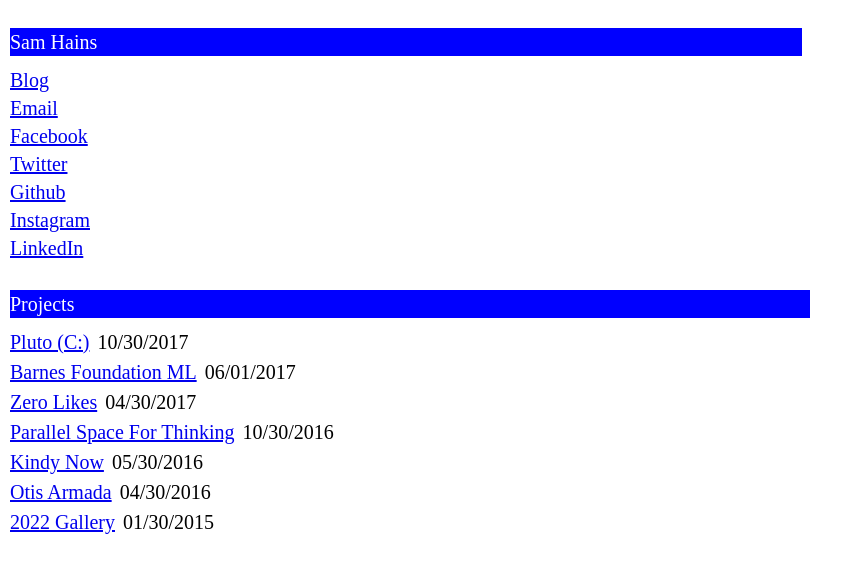
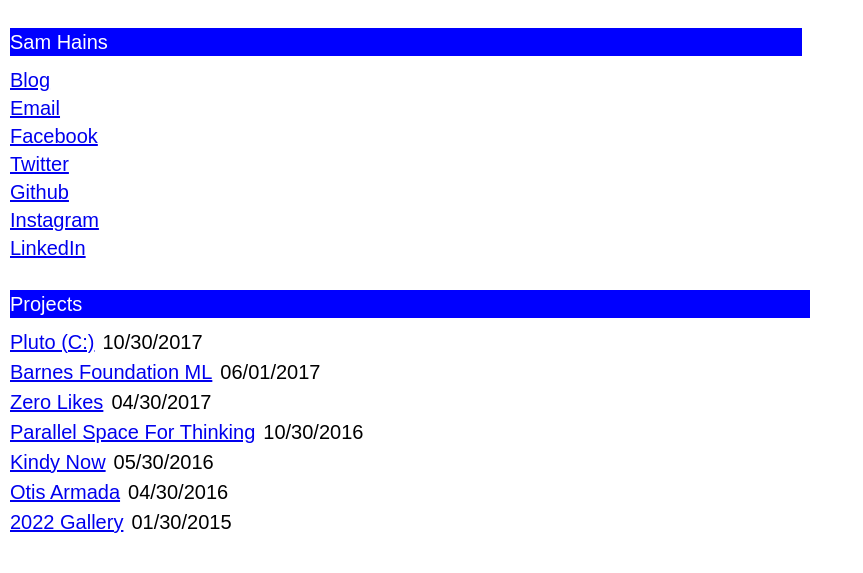
Before and after one commit to samhains/samhains.github.io, a Jekyll site: the page built from index.md, in a window 1280 px wide. Shown: the top 573 px of the page, without its empty margins (0-863 px from the left). Built offline with Jekyll 4.4.1, drawn with Linux system fonts in a browser that asks for light colours.

```diff
--- a/_sass/basic.scss
+++ b/_sass/basic.scss
@@ -2,7 +2,7 @@
 
 // Define defaults for each variable.
 
-$base-font-family: Times New Roman;
+$base-font-family: Arial;
 //$base-font-family: Helvetica, Arial, sans-serif !default;
 $base-font-size:   20px !default;
 $base-font-weight: 400 !default;
--- a/blog/intro-to-fabrication.html
+++ b/blog/intro-to-fabrication.html
@@ -7,7 +7,7 @@
 <div class="home">
 
   <ul class="post-list">
-    {% for post in site.categories.ifab %}
+    {% for post in site.categories.intro-fab %}
         {% include  post_link.html%}
     {% endfor %}
   </ul>
```
Also changed, not shown: blog/_posts/intro-fab/2017-10-31-phys-comp-resources.md (added, +6 -0 lines), 5 other files.
